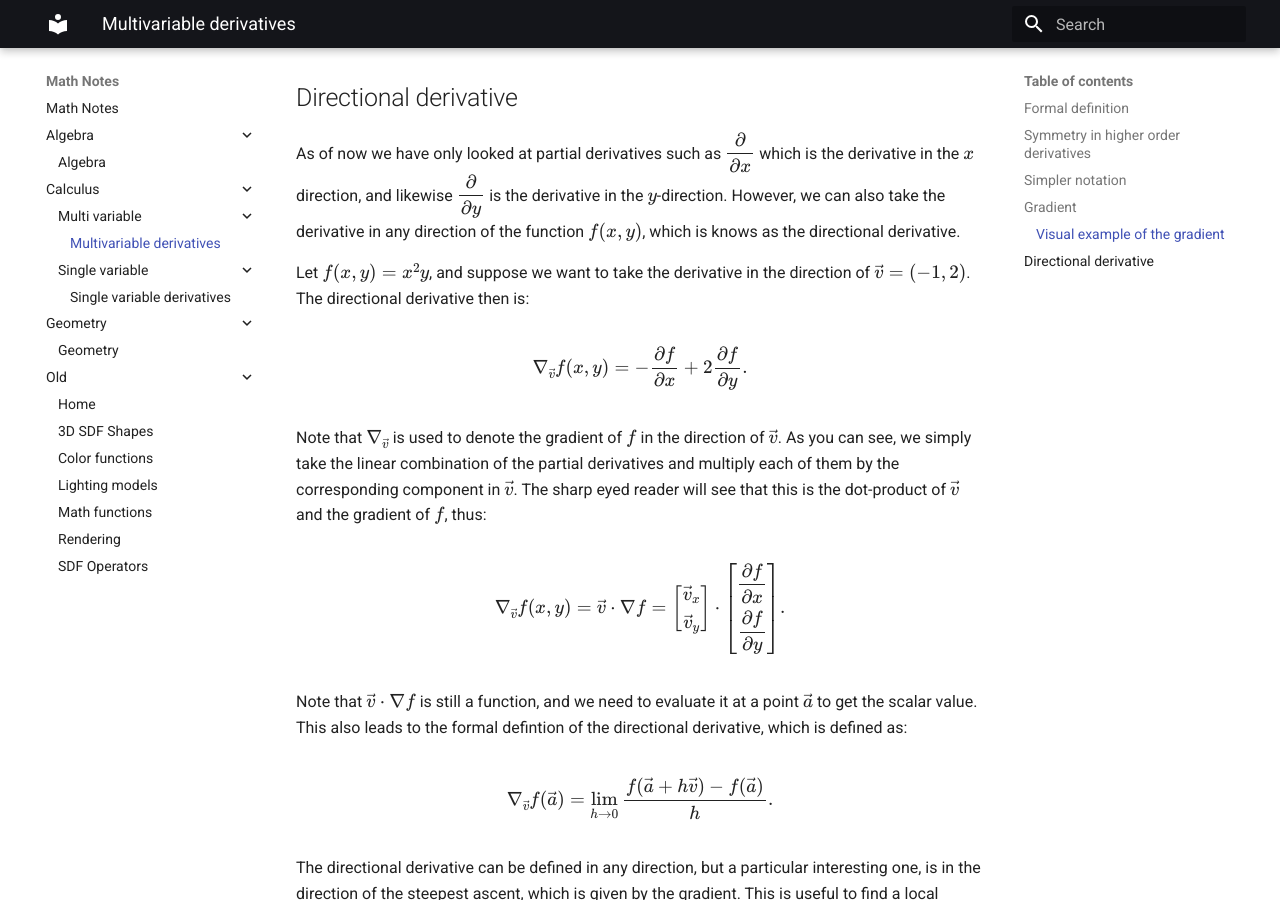
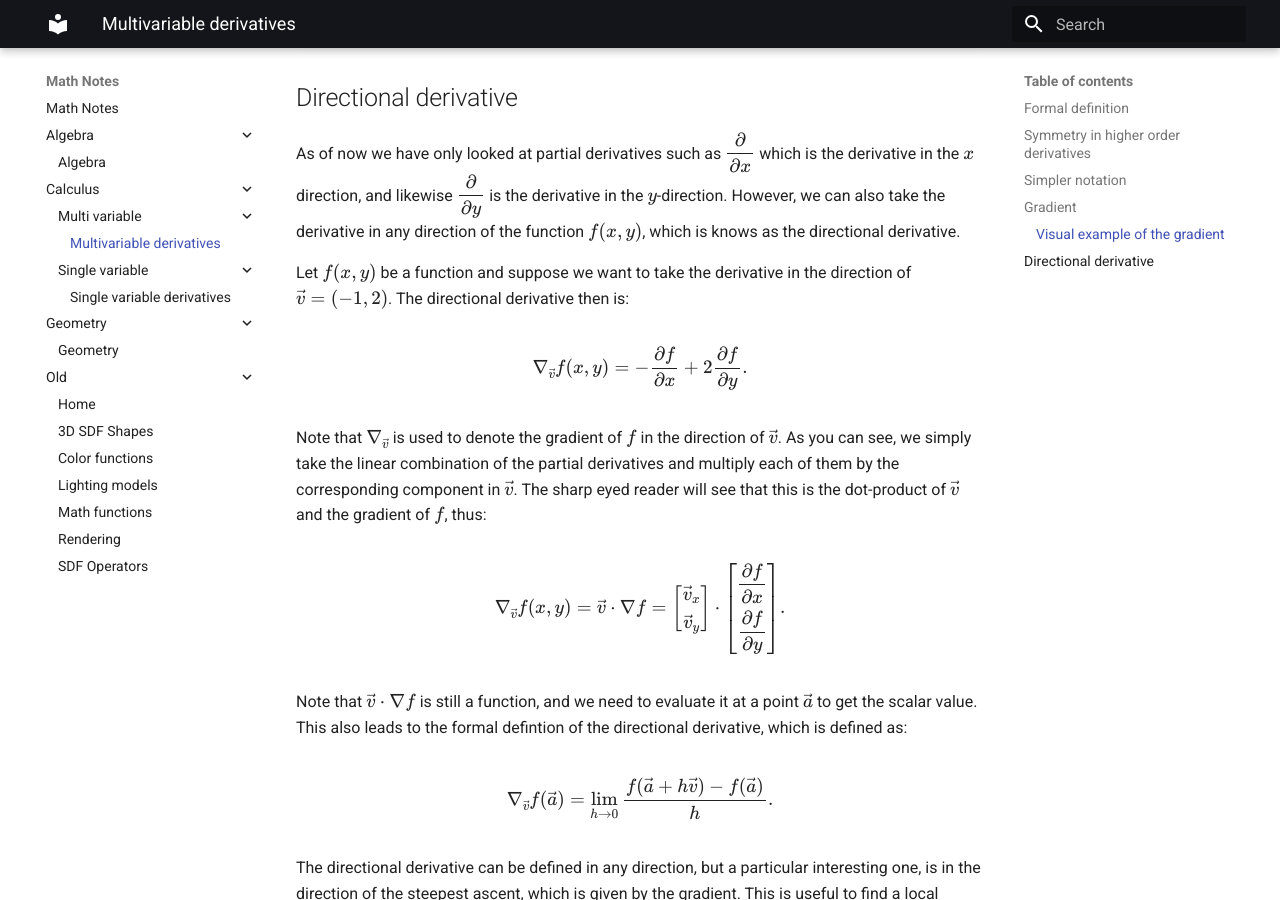
Before and after one commit to darkeclipz/math, an MkDocs documentation site: the page built from docs/calculus/multi-variable/derivatives.md, in a window 1280 px wide and 900 px high, scrolled down 3138 px. Built offline with MkDocs 1.6.1 and Material for MkDocs 9.7.7, drawn with Linux system fonts in a browser that asks for light colours.

Commit message:
removed func def

```diff
--- a/docs/calculus/multi-variable/derivatives.md
+++ b/docs/calculus/multi-variable/derivatives.md
@@ -70,7 +70,7 @@ Here we can see that each of the vectors point in the direction of the steepest
 
 As of now we have only looked at partial derivatives such as $\dfrac{\partial}{\partial x}$ which is the derivative in the $x$ direction, and likewise $\dfrac{\partial}{\partial y}$ is the derivative in the $y$-direction. However, we can also take the derivative in any direction of the function $f(x,y)$, which is knows as the directional derivative.
 
-Let $f(x, y) = x^2y$, and suppose we want to take the derivative in the direction of $\vec{v} = (-1, 2)$. The directional derivative then is:
+Let $f(x, y)$ be a function and suppose we want to take the derivative in the direction of $\vec{v} = (-1, 2)$. The directional derivative then is:
 
 $$
 \nabla_{\vec v} f(x, y) = -\dfrac{\partial f}{\partial x} + 2\dfrac{\partial f}{\partial y}.
```
